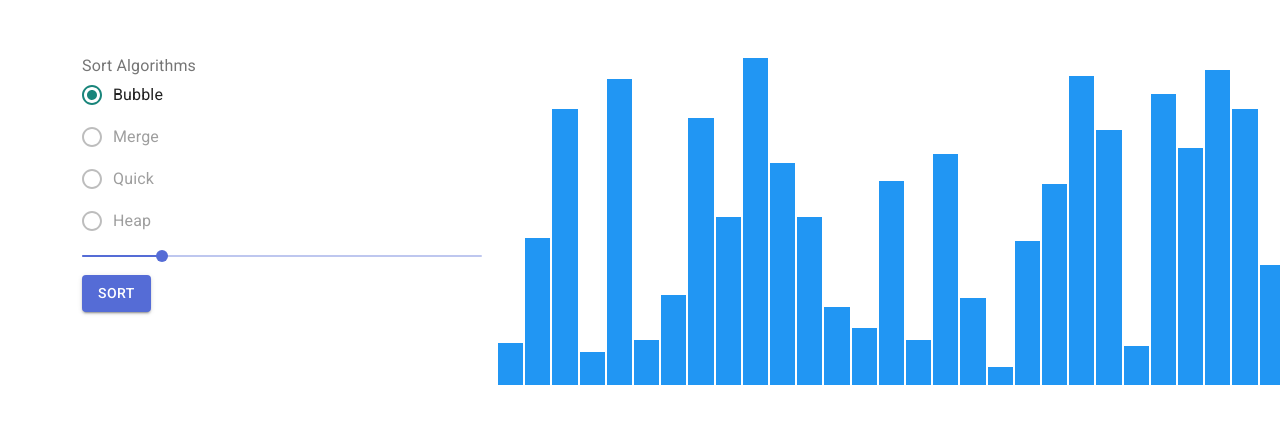
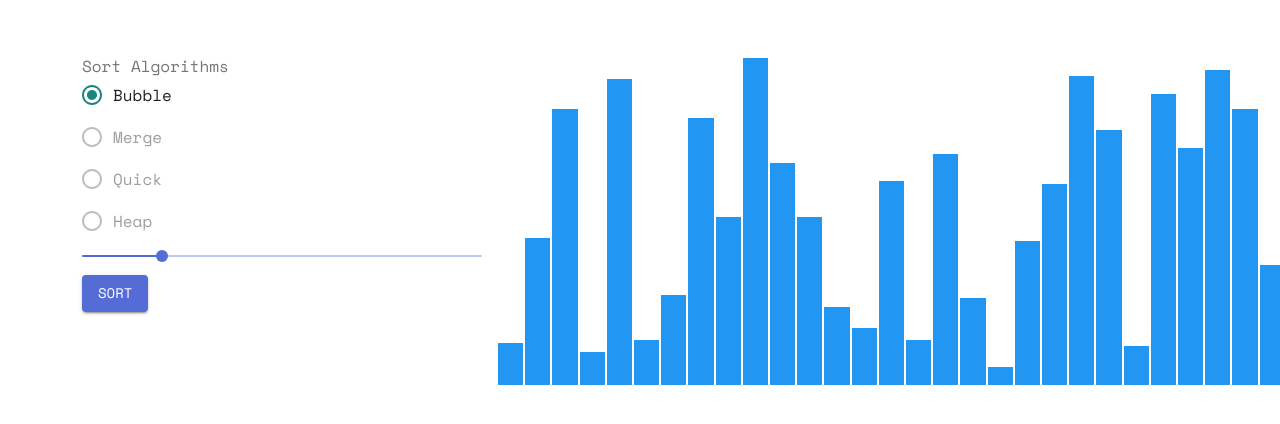
Before and after one commit to josephsintum/sorting-visualization, a Next.js app: page / in a window 1280 px wide. Shown: the top 424 px of the page. Built offline with nearby package versions, Linux system fonts and the light colour scheme.

Commit message:
updating font

```diff
--- a/pages/_app.js
+++ b/pages/_app.js
@@ -19,7 +19,7 @@ export default function MyApp(props) {
   return (
     <React.Fragment>
       <Head>
-        <title>My page</title>
+        <title>Sorting Algorithm</title>
         <meta name="viewport" content="minimum-scale=1, initial-scale=1, width=device-width" />
       </Head>
       <ThemeProvider theme={theme}>
--- a/pages/_document.js
+++ b/pages/_document.js
@@ -12,7 +12,7 @@ export default class MyDocument extends Document {
           <meta name="theme-color" content={theme.palette.primary.main} />
           <link
             rel="stylesheet"
-            href="https://fonts.googleapis.com/css?family=Roboto:300,400,500,700&display=swap"
+            href="https://fonts.googleapis.com/css?family=Space+Mono:400,700&display=swap"
           />
         </Head>
         <body>
--- a/src/theme.js
+++ b/src/theme.js
@@ -1,5 +1,5 @@
-import { createMuiTheme } from '@material-ui/core/styles';
-import { red } from '@material-ui/core/colors';
+import { createMuiTheme } from '@material-ui/core/styles'
+import { red } from '@material-ui/core/colors'
 
 // Create a theme instance.
 const theme = createMuiTheme({
@@ -17,6 +17,9 @@ const theme = createMuiTheme({
             default: '#fff',
         },
     },
-});
+    typography: {
+        fontFamily: 'Space Mono',
+    },
+})
 
-export default theme;
+export default theme
```
Lines whose indentation alone changed are shown as unchanged.
